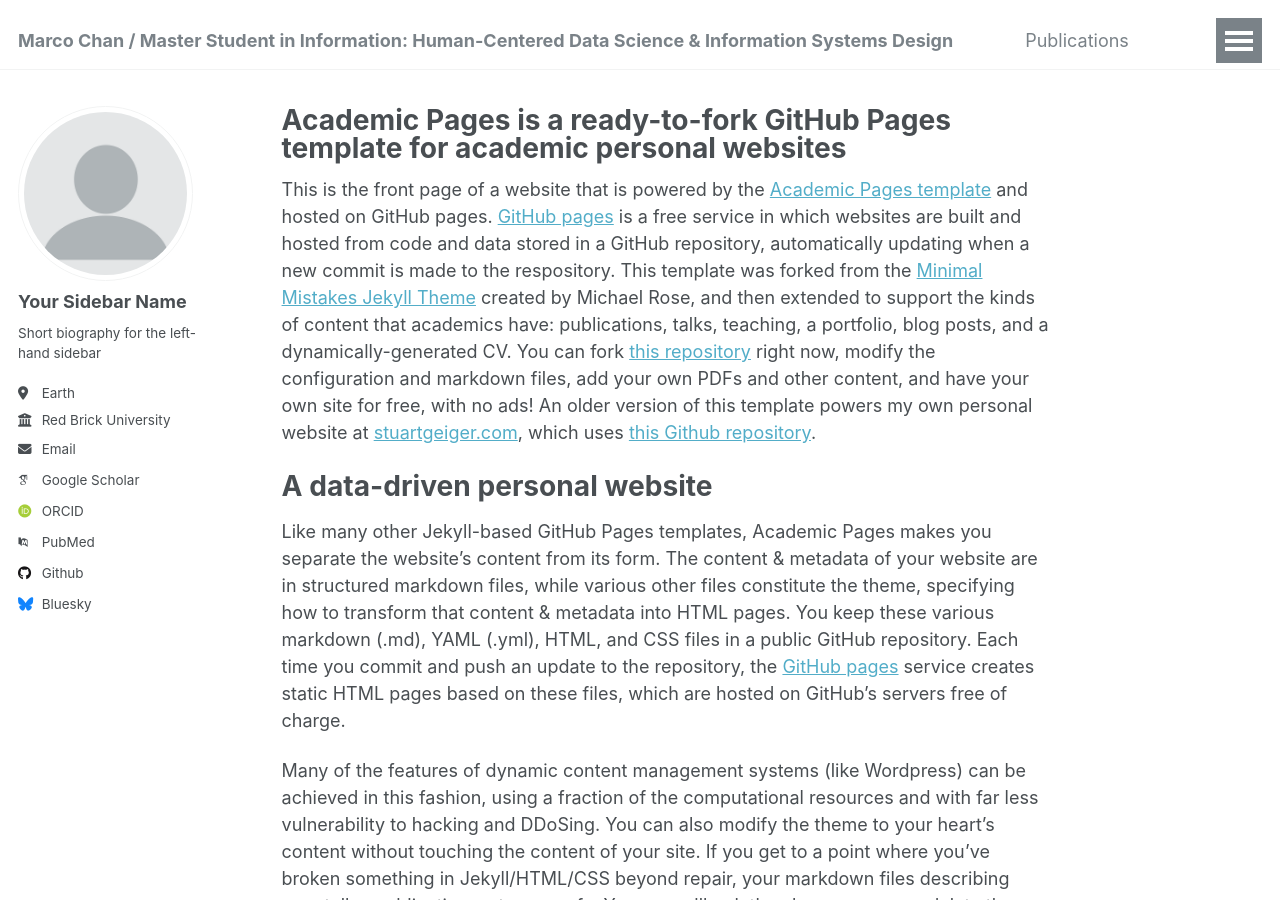
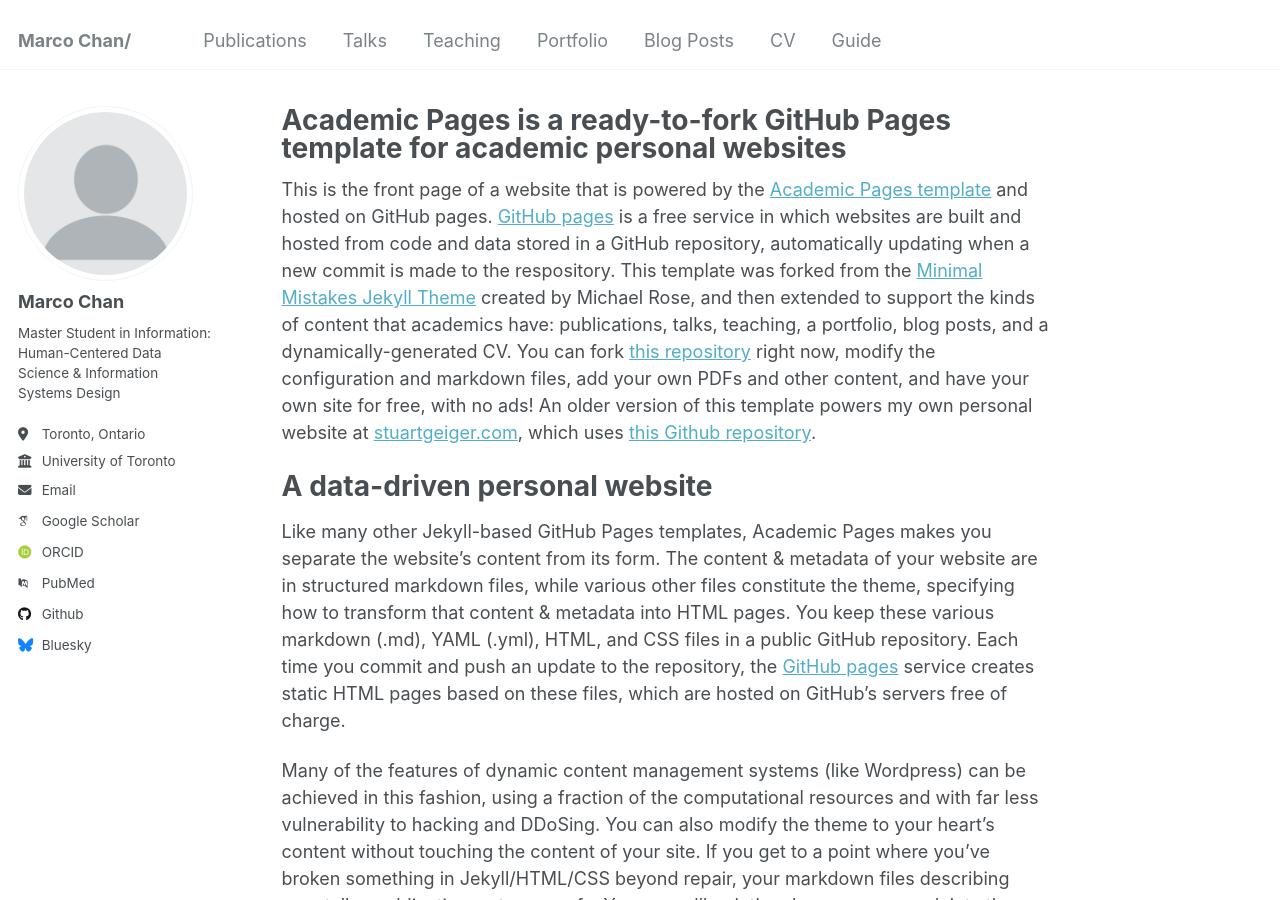
Before and after one commit to Marco-ProspectivePhD/home, a Jekyll site: the page built from _pages/about.md, in a window 1280 px wide and 900 px high. Built offline with Jekyll 4.4.1, drawn with Linux system fonts in a browser that asks for light colours; some web fonts are replaced.

Commit message:
config.yml

```diff
--- a/_config.yml
+++ b/_config.yml
@@ -8,7 +8,7 @@
 
 # Basic Site Settings
 locale                   : "en-US"
-title                    : "Marco Chan / Master Student in Information: Human-Centered Data Science & Information Systems Design"
+title                    : "Marco Chan/"
 title_separator          : "-"
 name                     : &name "Marco Chan"
 description              : &description "I am a second-year master student in the Faculty of Information, Unniversity of Toronto"
@@ -22,11 +22,11 @@ repository               : "academicpages/academicpages.github.io"
 author:
   # Biographic information
   avatar           : "profile.png"
-  name             : "Your Sidebar Name"
+  name             : "Marco Chan"
   pronouns         : # example: "she/her"
-  bio              : "Short biography for the left-hand sidebar"
-  location         : "Earth"
-  employer         : "Red Brick University"
+  bio              : "Master Student in Information: Human-Centered Data Science & Information Systems Design"
+  location         : "Toronto, Ontario"
+  employer         : "University of Toronto"
   uri              : # URL
   email            : "none@example.org"
 
```
